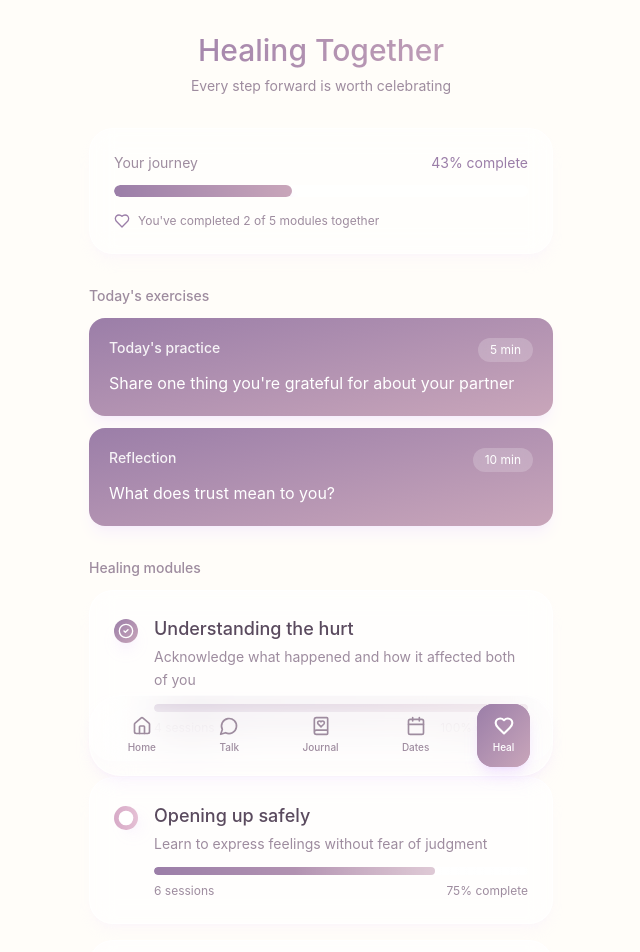
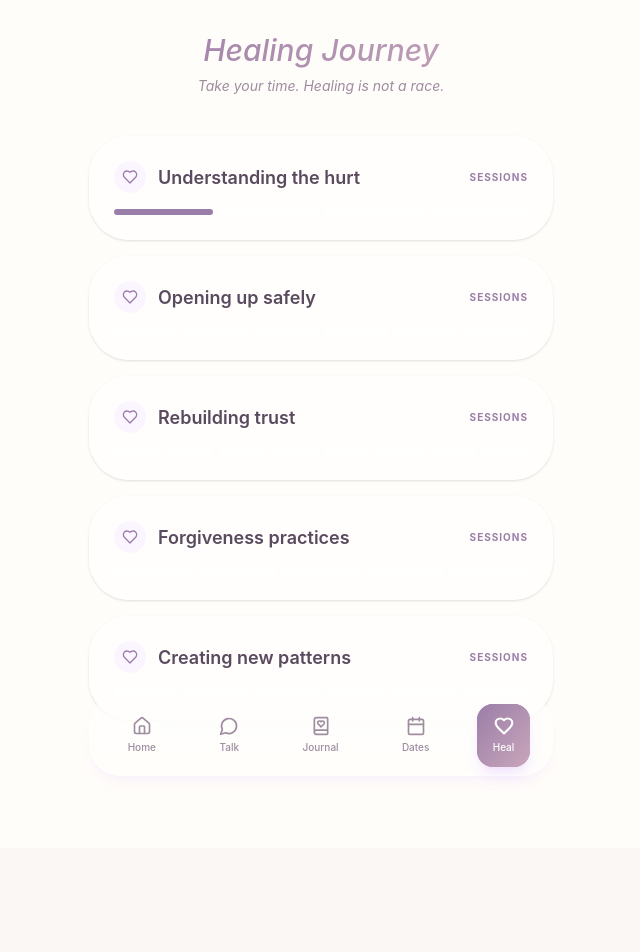
Before and after one commit to GayathriAbhay/Therapy_us, a React (Vite) app: page /heal in a window 1280 px wide. Shown: the top 952 px of the page, without its empty margins (319-959 px from the left). After the commit the page ends 848 px from the top, so only its background shows below. Built offline with nearby package versions, Linux system fonts and the light colour scheme.

Commit message:
heal journeys added

```diff
--- a/src/app/components/Heal.tsx
+++ b/src/app/components/Heal.tsx
@@ -1,248 +1,188 @@
-import { motion } from "motion/react";
-import { Heart, Lock, CheckCircle2, Circle } from "lucide-react";
+import { useState, useEffect } from "react";
+import { motion, AnimatePresence } from "motion/react";
+import { Lock, CheckCircle2, Circle, ArrowLeft, Check, ChevronRight, Save, Sparkles, MessageCircle, Heart } from "lucide-react";
 import { PageTransition } from "./PageTransition";
 
+// 1. Comprehensive Session Database
+const sessionContent: Record<number, {
+  steps: { title: string; description: string; type: "info" | "exercise" | "reflect" }[]
+}> = {
+  1: {
+    steps: [
+      { title: "Introduction", description: "Sit in a quiet space together. Take three deep breaths to arrive in this moment.", type: "info" },
+      { title: "The Mirror Exercise", description: "Look into your partner's eyes for 60 seconds without speaking. Notice any feelings that arise.", type: "exercise" },
+      { title: "Deep Reflection", description: "What was the most difficult part of staying present just now?", type: "reflect" }
+    ]
+  },
+  2: {
+    steps: [
+      { title: "Safe Communication", description: "Today we practice the 'I feel' statement. It removes blame and invites understanding.", type: "info" },
+      { title: "The Vulnerability Share", description: "Share one small thing you've been hesitant to mention this week. Your partner will only listen.", type: "exercise" },
+      { title: "Reflect", description: "How did it feel to be heard without being interrupted?", type: "reflect" }
+    ]
+  }
+};
+
+export function Heal() {
+  const [activeModuleId, setActiveModuleId] = useState<number | null>(null);
+  const [activeSessionNum, setActiveSessionNum] = useState<number | null>(null);
+  const [currentStep, setCurrentStep] = useState(0);
+
+  // 2. Persistent State (To be synced with Firebase)
+  const [completedSessions, setCompletedSessions] = useState<Record<number, number[]>>(() => {
+    const saved = localStorage.getItem("therapy_progress");
+    return saved ? JSON.parse(saved) : { 1: [1] }; // Default Module 1, Session 1 done
+  });
+
+  const [reflections, setReflections] = useState<Record<string, string>>(() => {
+    const saved = localStorage.getItem("therapy_reflections");
+    return saved ? JSON.parse(saved) : {};
+  });
+
+  // 3. Extended Module List
   const modules = [
-  {
-    title: "Understanding the hurt",
-    description: "Acknowledge what happened and how it affected both of you",
-    progress: 100,
-    status: "completed",
-    sessions: 4,
-  },
-  {
-    title: "Opening up safely",
-    description: "Learn to express feelings without fear of judgment",
-    progress: 75,
-    status: "in-progress",
-    sessions: 6,
-  },
-  {
-    title: "Rebuilding trust",
-    description: "Small steps toward believing in each other again",
-    progress: 40,
-    status: "in-progress",
-    sessions: 8,
-  },
-  {
-    title: "Forgiveness exercises",
-    description: "Release resentment and make space for healing",
-    progress: 0,
-    status: "locked",
-    sessions: 5,
-  },
-  {
-    title: "Creating new patterns",
-    description: "Build healthy communication habits together",
-    progress: 0,
-    status: "locked",
-    sessions: 6,
-  },
+    { id: 1, title: "Understanding the hurt", description: "Acknowledge what happened and its impact.", sessions: 4 },
+    { id: 2, title: "Opening up safely", description: "Learn to express feelings without fear.", sessions: 6 },
+    { id: 3, title: "Rebuilding trust", description: "Small steps toward believing again.", sessions: 8 },
+    { id: 4, title: "Forgiveness practices", description: "Release resentment and find peace.", sessions: 5 },
+    { id: 5, title: "Creating new patterns", description: "Build healthy habits for the future.", sessions: 6 }
   ];
 
-const exercises = [
-  {
-    title: "Today's practice",
-    prompt: "Share one thing you're grateful for about your partner",
-    time: "5 min",
-  },
-  {
-    title: "Reflection",
-    prompt: "What does trust mean to you?",
-    time: "10 min",
-  },
-];
+  // Sync with LocalStorage (Replace with Firebase in production)
+  useEffect(() => {
+    localStorage.setItem("therapy_progress", JSON.stringify(completedSessions));
+    localStorage.setItem("therapy_reflections", JSON.stringify(reflections));
+  }, [completedSessions, reflections]);
 
-export function Heal() {
+  const toggleTick = (modId: number, sessNum: number) => {
+    setCompletedSessions(prev => {
+      const current = prev[modId] || [];
+      const updated = current.includes(sessNum) ? current.filter(n => n !== sessNum) : [...current, sessNum];
+      return { ...prev, [modId]: updated };
+    });
+  };
+
+  const currentSteps = activeSessionNum ? (sessionContent[activeSessionNum]?.steps || sessionContent[1].steps) : [];
+
   return (
     <PageTransition>
-      <div className="min-h-screen px-6 py-8 max-w-lg mx-auto">
-      {/* Header */}
-      <motion.div
-        initial={{ opacity: 0, y: 20 }}
-        animate={{ opacity: 1, y: 0 }}
-        className="text-center mb-8"
-      >
-        <h1 className="text-3xl mb-2 bg-gradient-to-r from-[#9b7ea8] to-[#c9a6ba] bg-clip-text text-transparent">
-          Healing Together
-        </h1>
-        <p className="text-[#9e8c9f] text-sm">
-          Every step forward is worth celebrating
-        </p>
-      </motion.div>
+      <div className="min-h-screen px-6 py-8 max-w-lg mx-auto pb-32">
+        <AnimatePresence mode="wait">
+          {activeModuleId === null ? (
+            /* VIEW 1: PATHWAY LIST */
+            <motion.div key="list" initial={{ opacity: 0 }} animate={{ opacity: 1 }} exit={{ opacity: 0 }}>
+              <div className="text-center mb-10">
+                <h1 className="text-3xl mb-2 bg-gradient-to-r from-[#9b7ea8] to-[#c9a6ba] bg-clip-text text-transparent font-medium italic">Healing Journey</h1>
+                <p className="text-[#9e8c9f] text-sm italic">Take your time. Healing is not a race.</p>
+              </div>
 
-      {/* Overall Progress */}
-      <motion.div
-        initial={{ opacity: 0, y: 20 }}
-        animate={{ opacity: 1, y: 0 }}
-        transition={{ delay: 0.1 }}
-        className="mb-8 bg-white/50 backdrop-blur-md border border-white/60 rounded-3xl p-6 shadow-lg shadow-purple-100/20"
-      >
-        <div className="flex items-center justify-between mb-3">
-          <span className="text-sm text-[#9e8c9f]">Your journey</span>
-          <span className="text-sm text-[#9b7ea8]">43% complete</span>
+              <div className="space-y-4">
+                {modules.map((m) => {
+                  const done = completedSessions[m.id] || [];
+                  const progress = (done.length / m.sessions) * 100;
+                  return (
+                    <div key={m.id} className="bg-white/60 border border-white/80 rounded-[2.5rem] p-6 shadow-sm">
+                      <div className="flex justify-between items-center mb-4">
+                        <div className="flex items-center gap-3">
+                          <div className={`p-2 rounded-full ${progress === 100 ? 'bg-[#9b7ea8]' : 'bg-purple-50'}`}>
+                            {progress === 100 ? <CheckCircle2 className="w-4 h-4 text-white" /> : <Heart className="w-4 h-4 text-[#9b7ea8]" />}
                           </div>
-        <div className="relative h-3 bg-white/60 rounded-full overflow-hidden mb-4">
-          <motion.div
-            initial={{ width: 0 }}
-            animate={{ width: "43%" }}
-            transition={{ duration: 1.5, ease: "easeOut" }}
-            className="absolute inset-y-0 left-0 bg-gradient-to-r from-[#9b7ea8] to-[#c9a6ba] rounded-full shadow-lg shadow-purple-300/40"
-          />
+                          <h3 className="text-[#5a4a5e] font-semibold">{m.title}</h3>
                         </div>
-        <div className="flex items-center gap-2 text-xs text-[#9e8c9f]">
-          <Heart className="w-4 h-4 text-[#9b7ea8]" />
-          <span>You've completed 2 of 5 modules together</span>
+                        <button onClick={() => setActiveModuleId(m.id)} className="text-[10px] font-bold text-[#9b7ea8] tracking-widest hover:underline uppercase">Sessions</button>
+                      </div>
+                      <div className="flex gap-1.5 h-1.5">
+                        {Array.from({ length: m.sessions }).map((_, i) => (
+                          <div key={i} className={`flex-1 rounded-full transition-colors duration-700 ${done.includes(i + 1) ? "bg-[#9b7ea8]" : "bg-white/40"}`} />
+                        ))}
+                      </div>
+                    </div>
+                  );
+                })}
               </div>
             </motion.div>
+          ) : activeSessionNum === null ? (
+            /* VIEW 2: SESSION SELECTOR (Manage Ticks Here) */
+            <motion.div key="selector" initial={{ x: 20, opacity: 0 }} animate={{ x: 0, opacity: 1 }} exit={{ x: -20, opacity: 0 }}>
+              <button onClick={() => setActiveModuleId(null)} className="flex items-center gap-2 text-[#9e8c9f] mb-6"><ArrowLeft className="w-4 h-4" /> <span>Back to Pathway</span></button>
+              <h2 className="text-2xl text-[#5a4a5e] mb-8 font-medium italic">{modules.find(m => m.id === activeModuleId)?.title}</h2>
+              <div className="space-y-3">
+                {Array.from({ length: modules.find(m => m.id === activeModuleId)?.sessions || 0 }).map((_, i) => {
+                  const sNum = i + 1;
+                  const isDone = (completedSessions[activeModuleId] || []).includes(sNum);
+                  return (
+                    <div key={i} className="flex items-center gap-4 bg-white/70 p-5 rounded-3xl border border-white/80 shadow-sm transition-all hover:bg-white/90">
+                      <button onClick={() => toggleTick(activeModuleId, sNum)}>
+                        {isDone ? <CheckCircle2 className="w-6 h-6 text-[#9b7ea8]" /> : <Circle className="w-6 h-6 text-[#e8d5db]" />}
+                      </button>
+                      <button onClick={() => {setActiveSessionNum(sNum); setCurrentStep(0);}} className="flex-1 text-left text-[#5a4a5e] font-medium">Session {sNum}</button>
+                      <PlayCircle className={`w-5 h-5 ${isDone ? 'text-[#9b7ea8]' : 'text-[#e8d5db]'}`} />
+                    </div>
+                  );
+                })}
+              </div>
+            </motion.div>
+          ) : (
+            /* VIEW 3: ACTUAL SESSION PLAYER */
+            <motion.div key="player" initial={{ scale: 0.95, opacity: 0 }} animate={{ scale: 1, opacity: 1 }}>
+              <button onClick={() => setActiveSessionNum(null)} className="flex items-center gap-2 text-[#9e8c9f] mb-6"><ArrowLeft className="w-4 h-4" /> <span>Quit Session</span></button>
+              <div className="bg-white/95 backdrop-blur-xl p-8 rounded-[3rem] shadow-2xl min-h-[500px] flex flex-col border border-white">
+                <div className="flex justify-between items-center mb-12">
+                   <span className="text-[10px] font-bold text-[#9b7ea8] tracking-[0.2em] uppercase">Step {currentStep + 1} of {currentSteps.length}</span>
+                   <div className="flex gap-1">
+                      {currentSteps.map((_, i) => <div key={i} className={`h-1 w-4 rounded-full transition-all ${i <= currentStep ? "bg-[#9b7ea8]" : "bg-[#e8d5db]"}`} />)}
+                   </div>
+                </div>
 
-      {/* Daily Exercises */}
-      <motion.div
-        initial={{ opacity: 0, y: 20 }}
-        animate={{ opacity: 1, y: 0 }}
-        transition={{ delay: 0.2 }}
-        className="mb-8 space-y-3"
-      >
-        <h2 className="text-sm text-[#9e8c9f] mb-3">Today's exercises</h2>
-        {exercises.map((exercise, idx) => (
-          <motion.div
-            key={idx}
-            initial={{ opacity: 0, x: -20 }}
-            animate={{ opacity: 1, x: 0 }}
-            transition={{ delay: 0.2 + idx * 0.1, type: "spring", stiffness: 100 }}
-            whileHover={{ scale: 1.02, y: -2 }}
-            whileTap={{ scale: 0.98 }}
-            className="bg-gradient-to-br from-[#9b7ea8] to-[#c9a6ba] text-white rounded-2xl p-5 shadow-lg shadow-purple-200/30 cursor-pointer relative overflow-hidden group"
-          >
-            <motion.div
-              className="absolute inset-0 bg-white/10"
-              initial={{ x: "-100%" }}
-              whileHover={{ x: "100%" }}
-              transition={{ duration: 0.6 }}
+                <div className="flex-1">
+                  <h3 className="text-2xl text-[#5a4a5e] mb-6 font-medium italic">{currentSteps[currentStep].title}</h3>
+                  <p className="text-[#9e8c9f] text-lg leading-relaxed mb-10 italic">"{currentSteps[currentStep].description}"</p>
+
+                  {currentSteps[currentStep].type === "reflect" && (
+                    <div className="space-y-4">
+                      <textarea
+                        value={reflections[`${activeModuleId}-${activeSessionNum}`] || ""}
+                        onChange={(e) => setReflections({ ...reflections, [`${activeModuleId}-${activeSessionNum}`]: e.target.value })}
+                        placeholder="Type your reflection together..."
+                        className="w-full bg-[#faf7f5] border border-[#e8d5db] rounded-[2rem] p-6 text-[#5a4a5e] h-40 shadow-inner focus:outline-none focus:ring-2 focus:ring-[#9b7ea8]/20"
                       />
-            <div className="flex items-start justify-between mb-2 relative z-10">
-              <h3 className="text-sm opacity-90">{exercise.title}</h3>
-              <motion.span
-                whileHover={{ scale: 1.05 }}
-                className="text-xs bg-white/20 backdrop-blur-sm px-3 py-1 rounded-full"
-              >
-                {exercise.time}
-              </motion.span>
+                      <div className="flex items-center justify-end gap-2 text-[10px] font-bold text-[#9b7ea8] uppercase">
+                        <Save className="w-3 h-3" /> Auto-saved to Cloud
                       </div>
-            <p className="leading-relaxed relative z-10">{exercise.prompt}</p>
-          </motion.div>
-        ))}
-      </motion.div>
-
-      {/* Modules */}
-      <motion.div
-        initial={{ opacity: 0, y: 20 }}
-        animate={{ opacity: 1, y: 0 }}
-        transition={{ delay: 0.3 }}
-        className="space-y-4"
-      >
-        <h2 className="text-sm text-[#9e8c9f] mb-3">Healing modules</h2>
-        {modules.map((module, idx) => (
-          <motion.div
-            key={idx}
-            initial={{ opacity: 0, y: 20 }}
-            animate={{ opacity: 1, y: 0 }}
-            transition={{ delay: 0.3 + idx * 0.05 }}
-            whileHover={
-              module.status !== "locked" ? { scale: 1.02, y: -2 } : undefined
-            }
-            className={`bg-white/60 backdrop-blur-md border border-white/80 rounded-3xl p-6 shadow-lg shadow-purple-100/20 transition-all ${
-              module.status === "locked"
-                ? "opacity-60"
-                : "hover:shadow-xl hover:shadow-purple-200/30 cursor-pointer"
-            }`}
-          >
-            <div className="flex items-start gap-4">
-              {/* Status Icon */}
-              <div className="flex-shrink-0 mt-1">
-                {module.status === "completed" && (
-                  <motion.div
-                    initial={{ scale: 0, rotate: -180 }}
-                    animate={{ scale: 1, rotate: 0 }}
-                    transition={{ delay: 0.4 + idx * 0.1, type: "spring", stiffness: 200 }}
-                    className="w-6 h-6 bg-gradient-to-br from-[#9b7ea8] to-[#c9a6ba] rounded-full flex items-center justify-center shadow-lg shadow-purple-200/30"
-                  >
-                    <CheckCircle2 className="w-4 h-4 text-white" />
-                  </motion.div>
-                )}
-                {module.status === "in-progress" && (
-                  <motion.div
-                    animate={{ rotate: 360 }}
-                    transition={{ duration: 3, repeat: Infinity, ease: "linear" }}
-                    className="w-6 h-6 bg-gradient-to-br from-[#d4a5c4] to-[#e8c5d8] rounded-full flex items-center justify-center shadow-lg shadow-purple-200/20"
-                  >
-                    <Circle className="w-4 h-4 text-white fill-current" />
-                  </motion.div>
-                )}
-                {module.status === "locked" && (
-                  <motion.div
-                    whileHover={{ scale: 1.1, rotate: [0, -5, 5, 0] }}
-                    className="w-6 h-6 bg-white/60 rounded-full flex items-center justify-center"
-                  >
-                    <Lock className="w-4 h-4 text-[#9e8c9f]" />
-                  </motion.div>
+                    </div>
                   )}
                 </div>
 
-              {/* Content */}
-              <div className="flex-1">
-                <h3 className="text-[#5a4a5e] mb-1">{module.title}</h3>
-                <p className="text-sm text-[#9e8c9f] leading-relaxed mb-3">
-                  {module.description}
-                </p>
-
-                {/* Progress Bar */}
-                {module.status !== "locked" && (
-                  <div className="mb-2">
-                    <div className="relative h-2 bg-white/60 rounded-full overflow-hidden">
-                      <motion.div
-                        initial={{ width: 0 }}
-                        animate={{ width: `${module.progress}%` }}
-                        transition={{ duration: 1, delay: 0.5 + idx * 0.1, ease: "easeOut" }}
-                        className="absolute inset-y-0 left-0 bg-gradient-to-r from-[#9b7ea8] to-[#c9a6ba] rounded-full"
-                      />
-                      {module.progress > 0 && (
-                        <motion.div
-                          animate={{
-                            x: ["-100%", "200%"],
-                          }}
-                          transition={{
-                            duration: 2,
-                            repeat: Infinity,
-                            ease: "linear",
-                            delay: 0.5 + idx * 0.1,
-                          }}
-                          className="absolute inset-y-0 w-1/3 bg-gradient-to-r from-transparent via-white/40 to-transparent"
-                          style={{ width: `${module.progress}%` }}
-                        />
+                <div className="flex gap-4 mt-12">
+                  {currentStep < currentSteps.length - 1 ? (
+                    <button onClick={() => setCurrentStep(currentStep + 1)} className="flex-1 bg-[#9b7ea8] text-white py-4 rounded-2xl font-bold shadow-lg flex items-center justify-center gap-2">
+                      Next Step <ChevronRight className="w-4 h-4" />
+                    </button>
+                  ) : (
+                    <button
+                      onClick={() => { if (!(completedSessions[activeModuleId] || []).includes(activeSessionNum)) toggleTick(activeModuleId, activeSessionNum); setActiveSessionNum(null); }}
+                      className="flex-1 bg-gradient-to-r from-[#9b7ea8] to-[#c9a6ba] text-white py-4 rounded-2xl font-bold shadow-xl flex items-center justify-center gap-2"
+                    >
+                      <Sparkles className="w-4 h-4" /> Complete & Exit
+                    </button>
                   )}
                 </div>
               </div>
+            </motion.div>
           )}
-
-                {/* Meta */}
-                <div className="flex items-center justify-between text-xs text-[#9e8c9f]">
-                  <span>{module.sessions} sessions</span>
-                  {module.status !== "locked" && (
-                    <span>{module.progress}% complete</span>
-                  )}
-                  {module.status === "locked" && (
-                    <span>Complete previous modules to unlock</span>
-                  )}
-                </div>
-              </div>
-            </div>
-          </motion.div>
-        ))}
-      </motion.div>
+        </AnimatePresence>
       </div>
     </PageTransition>
   );
 }
 
+// Helper component for Play icon
+function PlayCircle({ className }: { className?: string }) {
+  return (
+    <svg xmlns="http://www.w3.org/2000/svg" width="24" height="24" viewBox="0 0 24 24" fill="none" stroke="currentColor" strokeWidth="2" strokeLinecap="round" strokeLinejoin="round" className={className}>
+      <circle cx="12" cy="12" r="10"/><polygon points="10 8 16 12 10 16 10 8"/>
+    </svg>
+  );
+}
+
 export default Heal;
```
Lines whose indentation alone changed are shown as unchanged.
